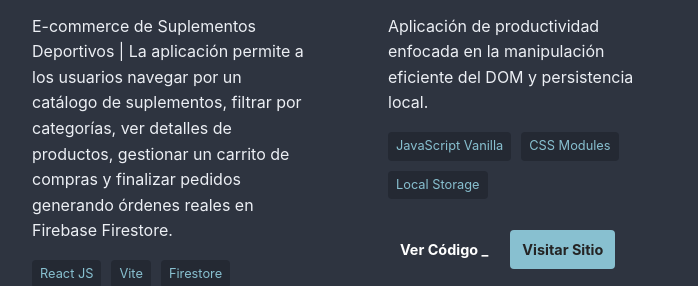
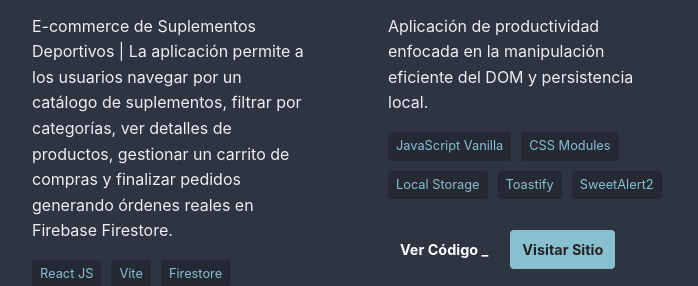
Before and after one commit to JoacoSperatti/portafolio, a React (Vite) app: page / in a window 1280 px wide. Shown: the part 1564-1850 px from the top of the page, without its empty margins (115-813 px from the left). Built offline with nearby package versions, Linux system fonts and the light colour scheme.

Commit message:
projects

```diff
--- a/src/App.jsx
+++ b/src/App.jsx
@@ -28,7 +28,13 @@ function App() {
     {
       titulo: "Task Manager Minimalista",
       desc: "Aplicación de productividad enfocada en la manipulación eficiente del DOM y persistencia local.",
-      tech: ["JavaScript Vanilla", "CSS Modules", "Local Storage"],
+      tech: [
+        "JavaScript Vanilla",
+        "CSS Modules",
+        "Local Storage",
+        "Toastify",
+        "SweetAlert2",
+      ],
       link: "https://github.com/JoacoSperatti/Proyecto-JavaScript",
       image: imgGestorTareas,
       git: "https://github.com/JoacoSperatti/Proyecto-JavaScript",
```
